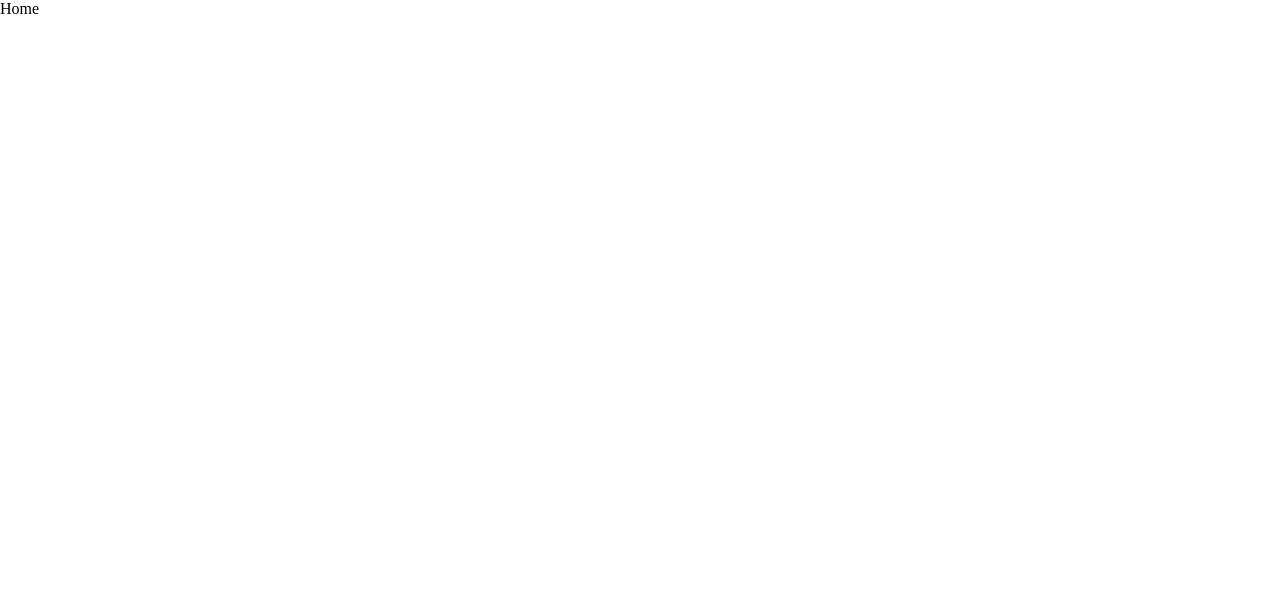
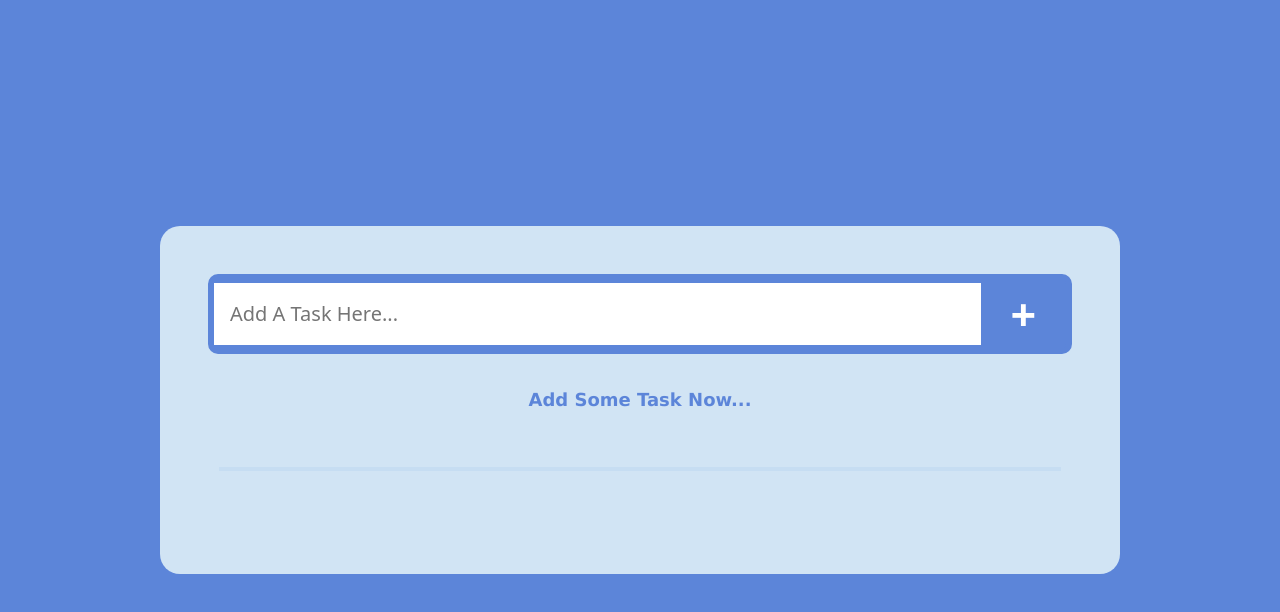
Before and after one commit to ameen-ansari/Todo-App, a Next.js app: page / in a window 1280 px wide. Shown: the top 612 px of the page. Built offline with nearby package versions, Linux system fonts and the light colour scheme.

Commit message:
add todo page

```diff
--- /dev/null
+++ b/components/Todo.tsx
@@ -0,0 +1,101 @@
+import { useState } from 'react'
+import styles from '../styles/Home.module.css'
+import { collection, addDoc } from "firebase/firestore";
+
+export default function Home() {
+  const [data, setdata] = useState<string[]>([])
+  const [input, setinput] = useState<string>('')
+  const [doneTodos, setDoneTodos] = useState<string[]>([])
+
+  const save = () => {
+    if (input.length > 0) {
+      let newdata: string[] = [...data, input]
+      setdata(newdata)
+      setinput('')
+    }else{
+      alert('Invalid')
+    }
+  }
+
+  let checked = (e: string) => {
+    let donedata: string[] = [...doneTodos, e]
+    setDoneTodos(donedata)
+    let filteredarr = data.filter((item) => {
+      return item != e
+    })
+    setdata(filteredarr)
+  }
+
+  let cancel = (e: string) => {
+    let filteredarr = data.filter((item) => {
+      return item != e
+    })
+    setdata(filteredarr)
+  }
+
+  let reset = () => {
+    setDoneTodos([])
+  }
+
+  return (
+    <div className={styles.parent}>
+      <div className={styles.todo}>
+        <div className={styles.manager}>
+          <input
+            onChange={(e) => {
+              setinput(e.target.value)
+            }}
+            value={input}
+            type="text"
+            placeholder="Add A Task Here..."
+          />
+          <span onClick={save}>+</span>
+        </div>
+        <div className={styles.todos}>
+          {data.map((item, i) => {
+            return (
+              <div key={i}>
+                <p>{item}</p>
+                <div>
+                  <span onClick={() => checked(item)}>&#10004;</span>
+                  <span onClick={() => cancel(item)}>&#10006;</span>
+                </div>
+              </div>
+            )
+          })}
+          {data.length === 0 ? <p>Add Some Task Now...</p> : <p></p>}
+          <hr className={styles.hr} />
+
+          {doneTodos.map((item, i) => {
+            return (
+              <div
+                key={i}
+                style={{
+                  backgroundColor: 'rgb(92, 133, 217)',
+                  color: '#FFFFFF',
+                }}
+              >
+                <p>{item}</p>
+                <div>
+                  <span
+                    style={{
+                      backgroundColor: '#FFFFFF',
+                      color: 'rgb(92, 133, 217)',
+                    }}
+                  >
+                    &#10004;
+                  </span>
+                </div>
+              </div>
+            )
+          })}
+          {doneTodos.length !== 0 ? (
+            <button onClick={reset}>Clear</button>
+          ) : (
+            <p></p>
+          )}
+        </div>
+      </div>
+    </div>
+  )
+}
--- a/pages/index.tsx
+++ b/pages/index.tsx
@@ -1,5 +1,10 @@
+import Todo from "../components/Todo";
+import "bootstrap/dist/css/bootstrap.min.css";
+
 export default function Home() {
   return (
-    <div>Home</div>
-  )
+    <div>
+      <Todo />
+    </div>
+  );
 }
--- a/styles/SignUp.module.css
+++ b/styles/SignUp.module.css
@@ -61,7 +61,7 @@
       text-align: center;
       font-family: 'Quicksand';
       font-weight: 700;
-      font-size: 32px;
+      font-size: 28px;
       line-height: 32px;
     }
     .login {
@@ -80,7 +80,7 @@
       text-align: center;
       font-family: 'Quicksand';
       font-weight: 600;
-      font-size:20px;
+      font-size:22px;
       line-height: 22px;
     }
   }
```
Also changed, not shown: components/SignUp.tsx (+0 -10 lines), objandtypes.ts (added, +14 -0 lines), styles/todos.module.css (added, +27 -0 lines).
